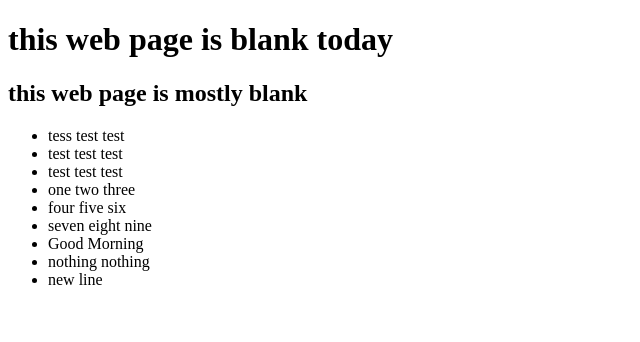
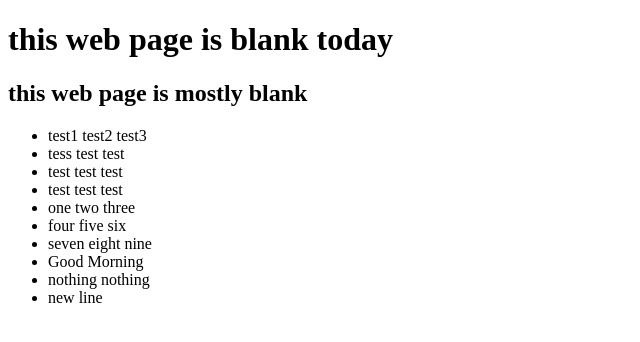
Before and after one commit to AfrahGuedouar/0main_openSAP_course, a plain HTML site: page index.html in a window 1280 px wide. Shown: the whole page, without its empty margins (0-640 px from the left). Drawn offline with Linux system fonts and the light colour scheme.

Commit message:
new line

```diff
--- a/index.html
+++ b/index.html
@@ -9,6 +9,7 @@
 		<h1> this web page is blank today</h1>
 		<h2> this web page is mostly blank </h2>
 		<ul>
+			<li>test1 test2 test3 </li>
 			<li>tess test test </li>
             <li> test test test </li>
 			<li> test test test </li>
```
